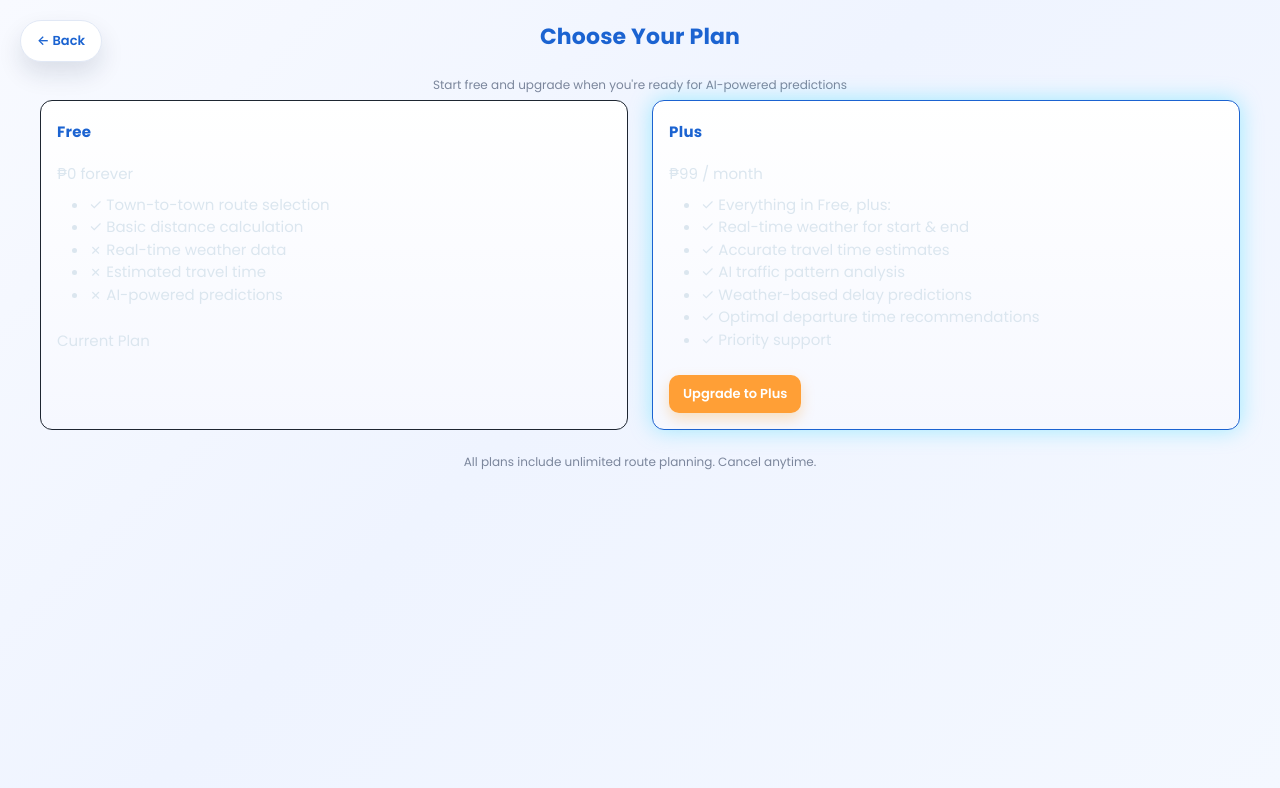
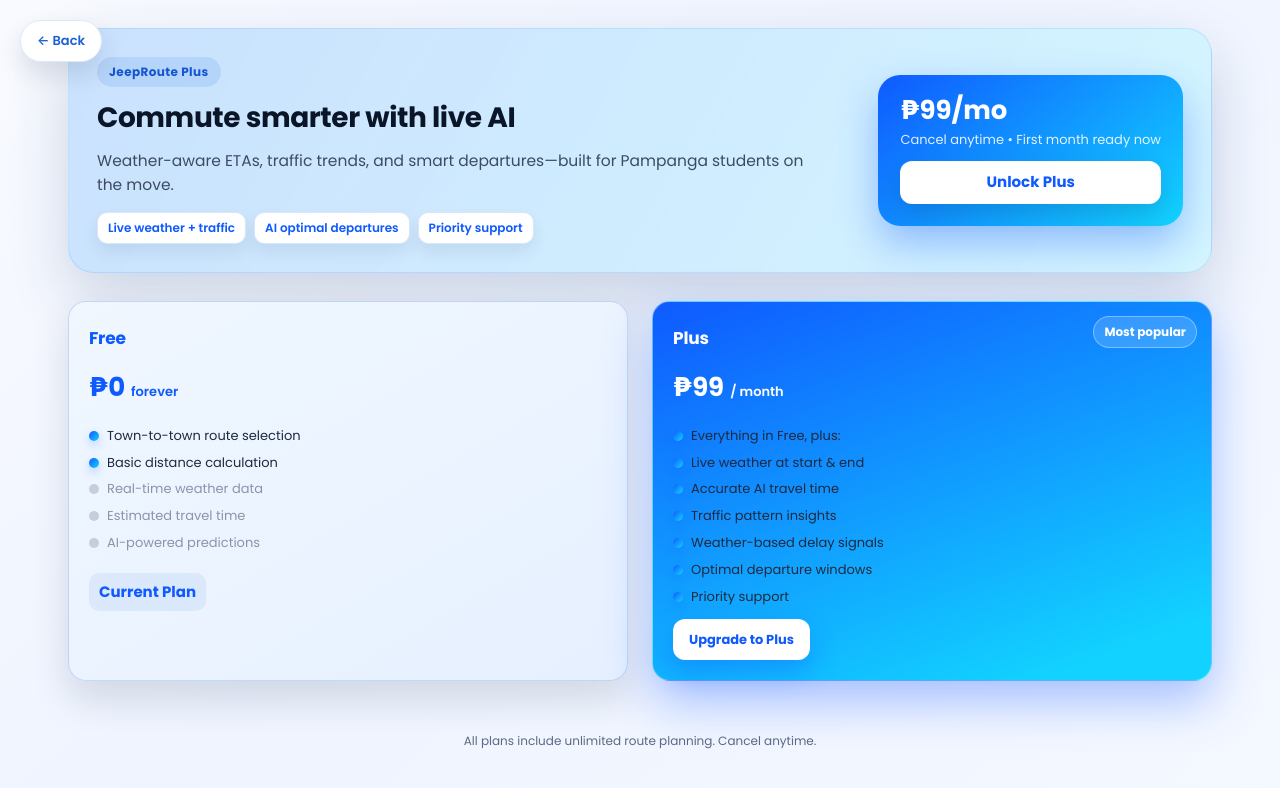
Before and after one commit to Japuri/frontend-commuter, a React (Create React App) app: page /details in a window 1280 px wide. Shown: the top 788 px of the page. Built offline with nearby package versions, Linux system fonts and the light colour scheme; no server answers.

Commit message:
Edited Detail Screen

```diff
--- a/src/App.css
+++ b/src/App.css
@@ -1367,12 +1367,69 @@ body {
 }
 
 .plan-header {
-  font-size: clamp(13px, 1.8vw, 15px);
-  font-weight: 700;
-  color: var(--brand);
-  margin-bottom: 12px;
+  font-size: clamp(15px, 2vw, 17px);
+  font-weight: 800;
+  color: #0f1f35;
+  margin-bottom: 4px;
   margin-top: 4px;
-  letter-spacing: 0.3px;
+  letter-spacing: -0.2px;
+}
+
+.plan-price {
+  font-size: clamp(22px, 2.6vw, 26px);
+  font-weight: 800;
+  color: #0f5aff;
+  display: flex;
+  align-items: baseline;
+  gap: 6px;
+}
+
+.plan-price .per {
+  font-size: clamp(12px, 1.5vw, 13px);
+  color: inherit;
+  font-weight: 600;
+}
+
+.details-card.plus .plan-price {
+  color: #ffffff;
+}
+
+.plan-features {
+  list-style: none;
+  padding: 0;
+  margin: 8px 0 0;
+  display: flex;
+  flex-direction: column;
+  gap: 8px;
+  font-size: 13px;
+  line-height: 1.45;
+}
+
+.plan-features li {
+  display: flex;
+  gap: 8px;
+  align-items: flex-start;
+  color: #1d2a3f;
+}
+
+.plan-features li::before {
+  content: "";
+  width: 10px;
+  height: 10px;
+  border-radius: 50%;
+  margin-top: 4px;
+  flex-shrink: 0;
+  background: linear-gradient(135deg, #0f5aff, #12d3ff);
+  box-shadow: 0 4px 10px rgba(18, 89, 255, 0.25);
+}
+
+.plan-features li.excluded {
+  color: #8a95ab;
+}
+
+.plan-features li.excluded::before {
+  background: #c6cedd;
+  box-shadow: none;
 }
 
 .premium-desc {
@@ -1410,25 +1467,50 @@ body {
 }
 
 .btn-upgrade {
-  background: var(--warning);
+  background: linear-gradient(135deg, #0f5aff, #12d3ff);
   color: #ffffff;
   border: none;
-  border-radius: 10px;
-  padding: 9px 14px;
+  border-radius: 12px;
+  padding: 11px 16px;
   font-size: 13px;
-  font-weight: 600;
-  box-shadow: 0 6px 14px rgba(255, 149, 0, 0.25);
+  font-weight: 700;
+  box-shadow: 0 12px 26px rgba(16, 90, 255, 0.35);
   cursor: pointer;
   align-self: flex-start;
-  transition: filter 0.2s ease, transform 0.2s ease;
-  min-height: 36px;
+  transition: transform 0.18s ease, box-shadow 0.18s ease;
+  min-height: 40px;
   width: fit-content;
   white-space: nowrap;
 }
 
 .btn-upgrade:hover {
-  filter: brightness(0.95);
   transform: translateY(-2px);
+  box-shadow: 0 16px 32px rgba(16, 90, 255, 0.4);
+}
+
+.btn-upgrade-plus {
+  background: #ffffff;
+  color: #0f5aff;
+}
+
+.btn-upgrade-plus:hover {
+  background: #f0f4ff;
+  color: #0a4acc;
+}
+
+.current-plan {
+  margin-top: 8px;
+  padding: 8px 10px;
+  border-radius: 10px;
+  background: rgba(27, 99, 209, 0.08);
+  color: #0f5aff;
+  font-weight: 700;
+  width: fit-content;
+}
+
+.footnote-text {
+  color: #5a6a82;
+  text-align: center;
 }
 
 .form-label {
@@ -1564,14 +1646,125 @@ body {
   display: flex;
   flex-direction: column;
   align-items: center;
-  padding: clamp(12px, 3vw, 20px);
+  padding: clamp(16px, 4vw, 28px);
   width: 100%;
-  max-width: 100%;
+  max-width: 1200px;
+  gap: clamp(16px, 3vw, 28px);
+}
+
+.details-hero {
+  width: 100%;
+  display: grid;
+  grid-template-columns: minmax(0, 2fr) minmax(0, 1fr);
+  gap: clamp(16px, 2.5vw, 22px);
+  padding: clamp(18px, 3vw, 28px);
+  border-radius: clamp(18px, 2.5vw, 26px);
+  background: linear-gradient(120deg, rgba(0, 108, 250, 0.18), rgba(0, 212, 255, 0.14)), #f7fbff;
+  border: 1px solid rgba(0, 108, 250, 0.12);
+  box-shadow: 0 24px 60px rgba(21, 53, 102, 0.18);
+}
+
+.details-hero-copy {
+  display: flex;
+  flex-direction: column;
+  gap: clamp(8px, 1.4vw, 14px);
+}
+
+.details-eyebrow {
+  display: inline-flex;
+  align-items: center;
+  gap: 6px;
+  padding: 6px 12px;
+  border-radius: 999px;
+  background: rgba(27, 99, 209, 0.12);
+  color: #1655d1;
+  font-weight: 700;
+  letter-spacing: 0.4px;
+  font-size: 12px;
+  width: fit-content;
+}
+
+.details-title {
+  margin: 0;
+  font-size: clamp(22px, 3vw, 28px);
+  font-weight: 800;
+  color: #0a1628;
+  letter-spacing: -0.4px;
+}
+
+.details-lead {
+  margin: 0;
+  color: #3d4b61;
+  font-size: clamp(14px, 1.4vw, 15.5px);
+  line-height: 1.6;
+}
+
+.details-badges {
+  display: flex;
+  gap: 8px;
+  flex-wrap: wrap;
+}
+
+.badge-text {
+  padding: 6px 10px;
+  border-radius: 10px;
+  background: #ffffff;
+  color: #0f5aff;
+  font-weight: 600;
+  font-size: 12px;
+  border: 1px solid rgba(27, 99, 209, 0.16);
+  box-shadow: 0 8px 16px rgba(15, 34, 65, 0.08);
+}
+
+.details-hero-cta {
+  align-self: center;
+  justify-self: end;
+  background: linear-gradient(140deg, #0f5aff, #12d3ff);
+  color: #ffffff;
+  padding: clamp(16px, 2.6vw, 22px);
+  border-radius: clamp(16px, 2.5vw, 22px);
+  box-shadow: 0 18px 42px rgba(16, 90, 255, 0.35);
+  display: flex;
+  flex-direction: column;
+  gap: 8px;
+  min-width: 240px;
+}
+
+.cta-price {
+  font-size: clamp(22px, 2.5vw, 26px);
+  font-weight: 800;
+  line-height: 1;
+  color: #ffffff;
+}
+
+.cta-note {
+  font-size: 13px;
+  color: rgba(255, 255, 255, 0.88);
+  line-height: 1.4;
+}
+
+.btn-hero-upgrade {
+  margin-top: 4px;
+  background: #ffffff;
+  color: #0f5aff;
+  border: none;
+  border-radius: 12px;
+  padding: 10px 14px;
+  font-weight: 700;
+  box-shadow: 0 10px 24px rgba(0, 0, 0, 0.12);
+  cursor: pointer;
+  transition: transform 0.18s ease, box-shadow 0.18s ease;
+}
+
+.btn-hero-upgrade:hover {
+  transform: translateY(-1px);
+  box-shadow: 0 14px 28px rgba(0, 0, 0, 0.16);
+  color: #0a4acc;
 }
 
 .details-grid {
   display: grid;
-  grid-template-columns: repeat(auto-fit, minmax(min(280px, 100%), 1fr));
+  grid-template-columns: repeat(auto-fit, minmax(280px, 1fr));
   gap: clamp(16px, 3vw, 24px);
   width: 100%;
   max-width: 1200px;
@@ -1600,24 +1793,25 @@ body {
   }
 }
 
+@media (max-width: 900px) {
+  .details-hero {
+    grid-template-columns: 1fr;
+  }
+  .details-hero-cta {
+    justify-self: stretch;
+  }
+}
+
 .details-card {
-  background: linear-gradient(180deg, var(--panel), var(--panel-2));
-  border: 1px solid #1e2631;
-  border-radius: 12px;
-  padding: clamp(12px, 3vw, 16px);
-  box-shadow: 0 0 18px rgba(0, 212, 255, 0.25);
-  color: #dbe6ef;
-    .feature-popover {
-      position: fixed;
-      top: auto;
-      bottom: 96px;
-      left: 16px;
-      right: 16px;
-      width: auto;
-    }
+  background: linear-gradient(150deg, #ffffff, #f5f9ff);
+  border: 1px solid rgba(27, 99, 209, 0.12);
+  border-radius: 18px;
+  padding: clamp(16px, 3vw, 20px);
+  box-shadow: 0 18px 38px rgba(15, 34, 65, 0.14);
+  color: #0f1f35;
   display: flex;
   flex-direction: column;
-  gap: clamp(6px, 1.5vw, 8px);
+  gap: clamp(8px, 1.8vw, 12px);
   transition: transform 0.2s ease, box-shadow 0.2s ease;
   width: 100%;
   min-width: 0;
@@ -1625,16 +1819,126 @@ body {
 
 .details-card:hover {
   transform: translateY(-4px);
-  box-shadow: 0 0 24px rgba(0, 212, 255, 0.35);
+  box-shadow: 0 22px 46px rgba(15, 34, 65, 0.18);
 }
 
 .details-card.free {
-  box-shadow: 0 0 10px rgba(255, 255, 255, 0.1);
+  background: linear-gradient(150deg, #f0f7ff 0%, #e6f0ff 100%);
+  border: 1px solid rgba(27, 99, 209, 0.2);
 }
 
 .details-card.plus {
-  border: 1px solid var(--neon);
-  box-shadow: 0 0 22px rgba(0, 212, 255, 0.35);
+  background: linear-gradient(160deg, #0f5aff 0%, #12d3ff 90%);
+  color: #ffffff;
+  border: 1px solid rgba(255, 255, 255, 0.35);
+  box-shadow: 0 20px 48px rgba(16, 90, 255, 0.35);
+  position: relative;
+}
+
+.plan-chip {
+  position: absolute;
+  top: 14px;
+  right: 14px;
+  background: rgba(255, 255, 255, 0.16);
+  padding: 6px 10px;
+  border-radius: 999px;
+  font-weight: 700;
+  font-size: 12px;
+  border: 1px solid rgba(255, 255, 255, 0.35);
+}
+
+.chip-text {
+  color: #ffffff;
+}
+
+.plan-header {
+  font-size: clamp(15px, 2vw, 17px);
+  font-weight: 800;
+  margin-bottom: 4px;
+  margin-top: 4px;
+  letter-spacing: -0.2px;
+}
+
+.plan-header-free {
+  color: #0f5aff;
+}
+
+.plan-header-plus {
+  color: #ffffff;
+}
+
+.plan-price {
+  font-size: clamp(22px, 2.6vw, 26px);
+  font-weight: 800;
+  display: flex;
+  align-items: baseline;
+  gap: 6px;
+}
+
+.plan-price-free {
+  color: #0f5aff;
+}
+
+.plan-price-plus {
+  color: #ffffff;
+}
+
+.per {
+  font-size: clamp(12px, 1.5vw, 13px);
+  font-weight: 600;
+}
+
+.per-free {
+  color: #5985d1;
+}
+
+.per-plus {
+  color: rgba(255, 255, 255, 0.88);
+}
+
+.plan-features {
+  list-style: none;
+  padding: 0;
+  margin: 8px 0 0;
+  display: flex;
+  flex-direction: column;
+  gap: 8px;
+  font-size: 13px;
+  line-height: 1.45;
+}
+
+.plan-features li {
+  display: flex;
+  gap: 8px;
+  align-items: flex-start;
+}
+
+.plan-features li::before {
+  content: "";
+  width: 10px;
+  height: 10px;
+  border-radius: 50%;
+  margin-top: 4px;
+  flex-shrink: 0;
+  background: linear-gradient(135deg, #0f5aff, #12d3ff);
+  box-shadow: 0 4px 10px rgba(18, 89, 255, 0.25);
+}
+
+.feature-text-free {
+  color: #1a2b42;
+}
+
+.feature-text-plus {
+  color: #ffffff;
+}
+
+.feature-text-excluded {
+  color: #7a8aa3;
+}
+
+.plan-features li.excluded::before {
+  background: #c6cedd;
+  box-shadow: none;
 }
 
 .login-wrapper {
--- a/src/Screens/DetailScreen.js
+++ b/src/Screens/DetailScreen.js
@@ -3,6 +3,14 @@ import { useNavigate } from "react-router-dom";
 
 function DetailScreen({ currentUser }) {
   const navigate = useNavigate();
+
+  const handleUpgrade = () => {
+    if (currentUser) {
+      navigate("/payment");
+    } else {
+      navigate("/signin", { state: { redirectTo: "/payment" } });
+    }
+  };
 
   return (
     <>
@@ -11,59 +19,66 @@ function DetailScreen({ currentUser }) {
       </button>
 
       <Container className="details-container">
-        <div className="brand mb-4">Choose Your Plan</div>
-        <p className="subtitle">
-          Start free and upgrade when you're ready for AI-powered predictions
-        </p>
+        <div className="details-hero">
+          <div className="details-hero-copy">
+            <div className="details-eyebrow">JeepRoute Plus</div>
+            <h1 className="details-title">Commute smarter with live AI</h1>
+            <p className="details-lead">
+              Weather-aware ETAs, traffic trends, and smart departures—built for Pampanga students on the move.
+            </p>
+            <div className="details-badges">
+              <span className="badge-text">Live weather + traffic</span>
+              <span className="badge-text">AI optimal departures</span>
+              <span className="badge-text">Priority support</span>
+            </div>
+          </div>
+          <div className="details-hero-cta">
+            <div className="cta-price">₱99/mo</div>
+            <div className="cta-note">Cancel anytime • First month ready now</div>
+            <button className="btn-hero-upgrade" onClick={handleUpgrade}>
+              Unlock Plus
+            </button>
+          </div>
+        </div>
 
         <div className="details-grid">
           <div className="details-card free">
-            <div className="plan-header">Free</div>
-            <div className="plan-price">
-              ₱0 <span className="per">forever</span>
+            <div className="plan-header plan-header-free">Free</div>
+            <div className="plan-price plan-price-free">
+              ₱0 <span className="per per-free">forever</span>
             </div>
             <ul className="plan-features">
-              <li className="included">✓ Town-to-town route selection</li>
-              <li className="included">✓ Basic distance calculation</li>
-              <li className="excluded">✗ Real-time weather data</li>
-              <li className="excluded">✗ Estimated travel time</li>
-              <li className="excluded">✗ AI-powered predictions</li>
+              <li className="included feature-text-free">Town-to-town route selection</li>
+              <li className="included feature-text-free">Basic distance calculation</li>
+              <li className="excluded feature-text-excluded">Real-time weather data</li>
+              <li className="excluded feature-text-excluded">Estimated travel time</li>
+              <li className="excluded feature-text-excluded">AI-powered predictions</li>
             </ul>
             <div className="current-plan">Current Plan</div>
           </div>
 
           <div className="details-card plus">
-            <div className="plan-header">Plus</div>
-            <div className="plan-price">
-              ₱99 <span className="per">/ month</span>
+            <div className="plan-chip chip-text">Most popular</div>
+            <div className="plan-header plan-header-plus">Plus</div>
+            <div className="plan-price plan-price-plus">
+              ₱99 <span className="per per-plus">/ month</span>
             </div>
             <ul className="plan-features">
-              <li className="included">✓ Everything in Free, plus:</li>
-              <li className="included">✓ Real-time weather for start & end</li>
-              <li className="included">✓ Accurate travel time estimates</li>
-              <li className="included">✓ AI traffic pattern analysis</li>
-              <li className="included">✓ Weather-based delay predictions</li>
-              <li className="included">
-                ✓ Optimal departure time recommendations
-              </li>
-              <li className="included">✓ Priority support</li>
+              <li className="included feature-text-plus">Everything in Free, plus:</li>
+              <li className="included feature-text-plus">Live weather at start & end</li>
+              <li className="included feature-text-plus">Accurate AI travel time</li>
+              <li className="included feature-text-plus">Traffic pattern insights</li>
+              <li className="included feature-text-plus">Weather-based delay signals</li>
+              <li className="included feature-text-plus">Optimal departure windows</li>
+              <li className="included feature-text-plus">Priority support</li>
             </ul>
-            <button
-              className="btn-upgrade"
-              onClick={() => {
-                if (currentUser) {
-                  navigate("/payment");
-                } else {
-                  navigate("/signin", { state: { redirectTo: "/payment" } });
-                }
-              }}
-            >
+            <button className="btn-upgrade btn-upgrade-plus" onClick={handleUpgrade}>
               Upgrade to Plus
             </button>
           </div>
         </div>
 
-        <p className="subtitle mt-4">
+        <p className="subtitle mt-4 details-footnote footnote-text">
           All plans include unlimited route planning. Cancel anytime.
         </p>
       </Container>
```
